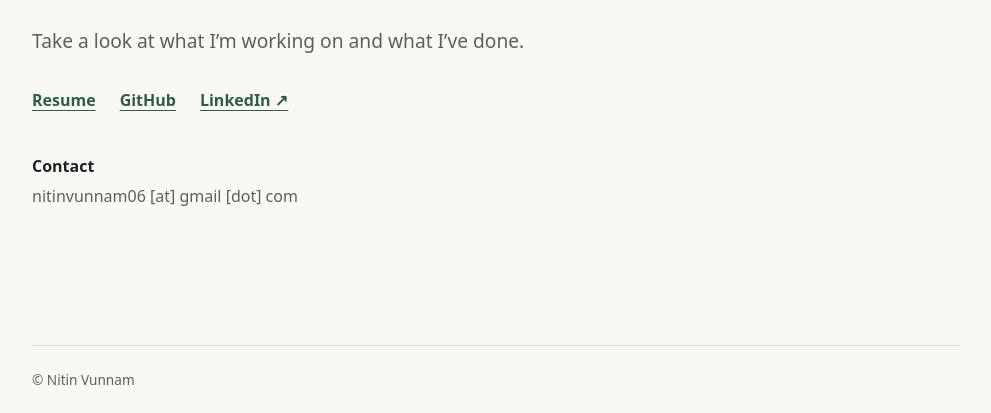
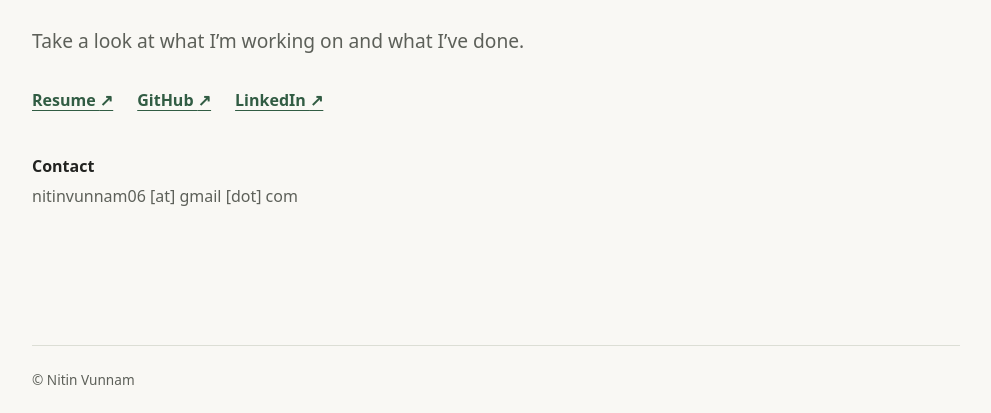
Before and after one commit to nitinvunnam/personalwebsite, a plain HTML site: page index.html in a window 1280 px wide. Shown: the part 387-800 px from the top of the page, without its empty margins (144-1135 px from the left). Drawn offline with Linux system fonts and the light colour scheme.

Commit message:
Open Resume and GitHub links in new tabs

```diff
--- a/index.html
+++ b/index.html
@@ -150,8 +150,8 @@
         <p class="affiliation">Electrical and Computer Engineering @ UT Austin</p>
         <p>Take a look at what I’m working on and what I’ve done.</p>
         <nav class="links" aria-label="Personal links">
-          <a href="./Nitin_Vunnam_resume.pdf">Resume</a>
-          <a href="https://github.com/nitinvunnam">GitHub</a>
+          <a href="./Nitin_Vunnam_resume.pdf" target="_blank" rel="noopener noreferrer" aria-label="Resume (opens in a new tab)">Resume <span aria-hidden="true">&#8599;</span></a>
+          <a href="https://github.com/nitinvunnam" target="_blank" rel="noopener noreferrer" aria-label="GitHub (opens in a new tab)">GitHub <span aria-hidden="true">&#8599;</span></a>
           <a href="https://www.linkedin.com/in/nitin-vunnam/" target="_blank" rel="noopener noreferrer" aria-label="LinkedIn (opens in a new tab)">LinkedIn <span aria-hidden="true">&#8599;</span></a>
         </nav>
         <section class="contact" aria-labelledby="contact-heading">
```
